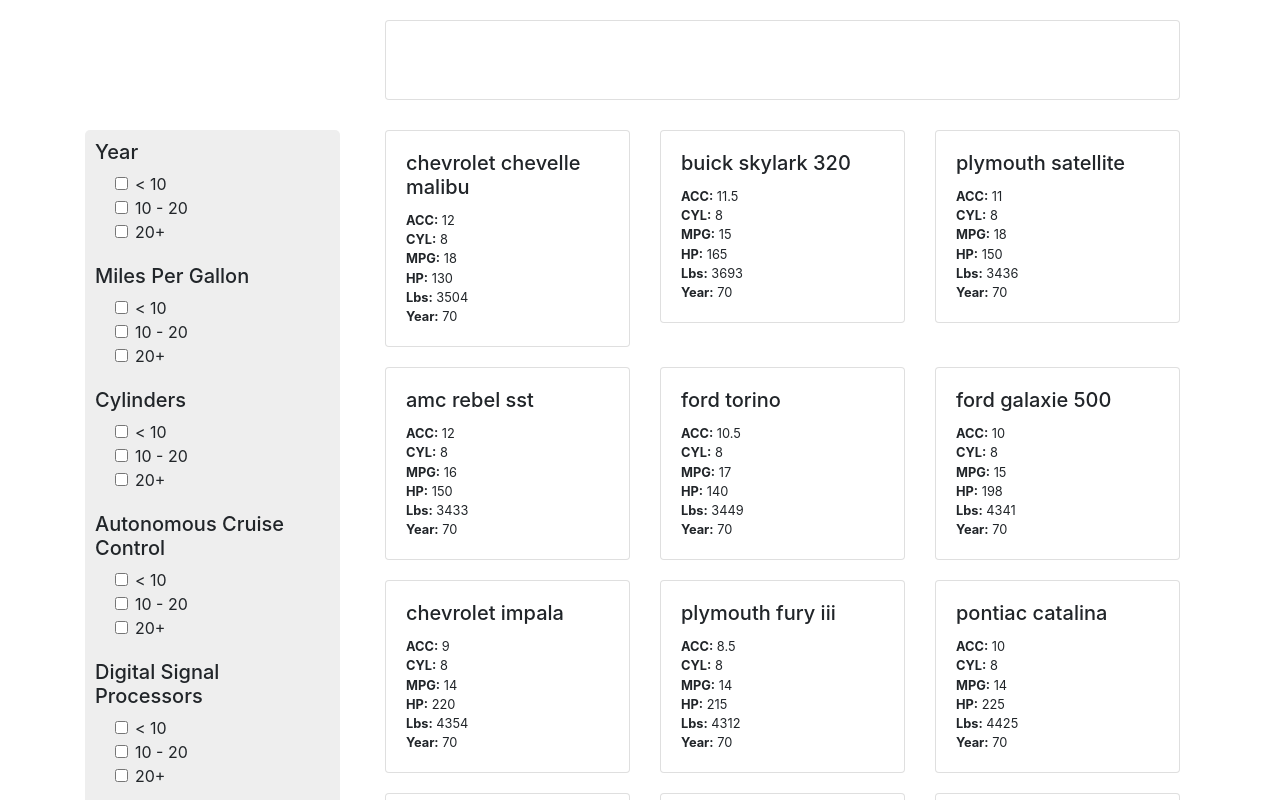
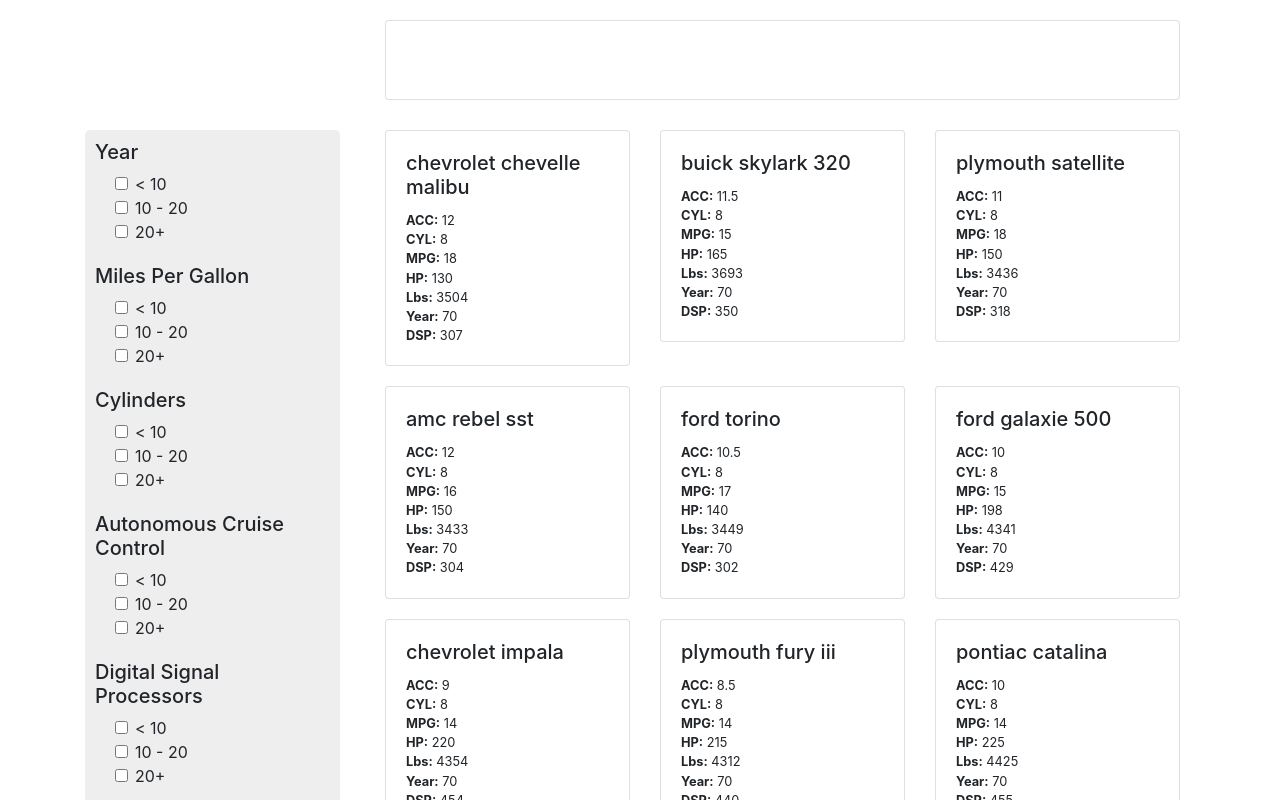
Before and after one commit to devontem/angular-filter, an Angular app: page / in a window 1280 px wide. Shown: the top 800 px of the page. Built offline with nearby package versions, Linux system fonts and the light colour scheme.

Commit message:
added DSP field to product card

```diff
--- a/src/app/components/items-list/items-list.component.html
+++ b/src/app/components/items-list/items-list.component.html
@@ -9,6 +9,7 @@
 	    	<p><span>HP:</span>  {{item.hp}}</p>
 	    	<p><span>Lbs:</span>  {{item.lbs}}</p>
 	    	<p><span>Year:</span>  {{item.year}}</p>
+	    	<p><span>DSP:</span>  {{item.dsp}}</p>
 	    </div>
 	  </div>
 	</div>
```
